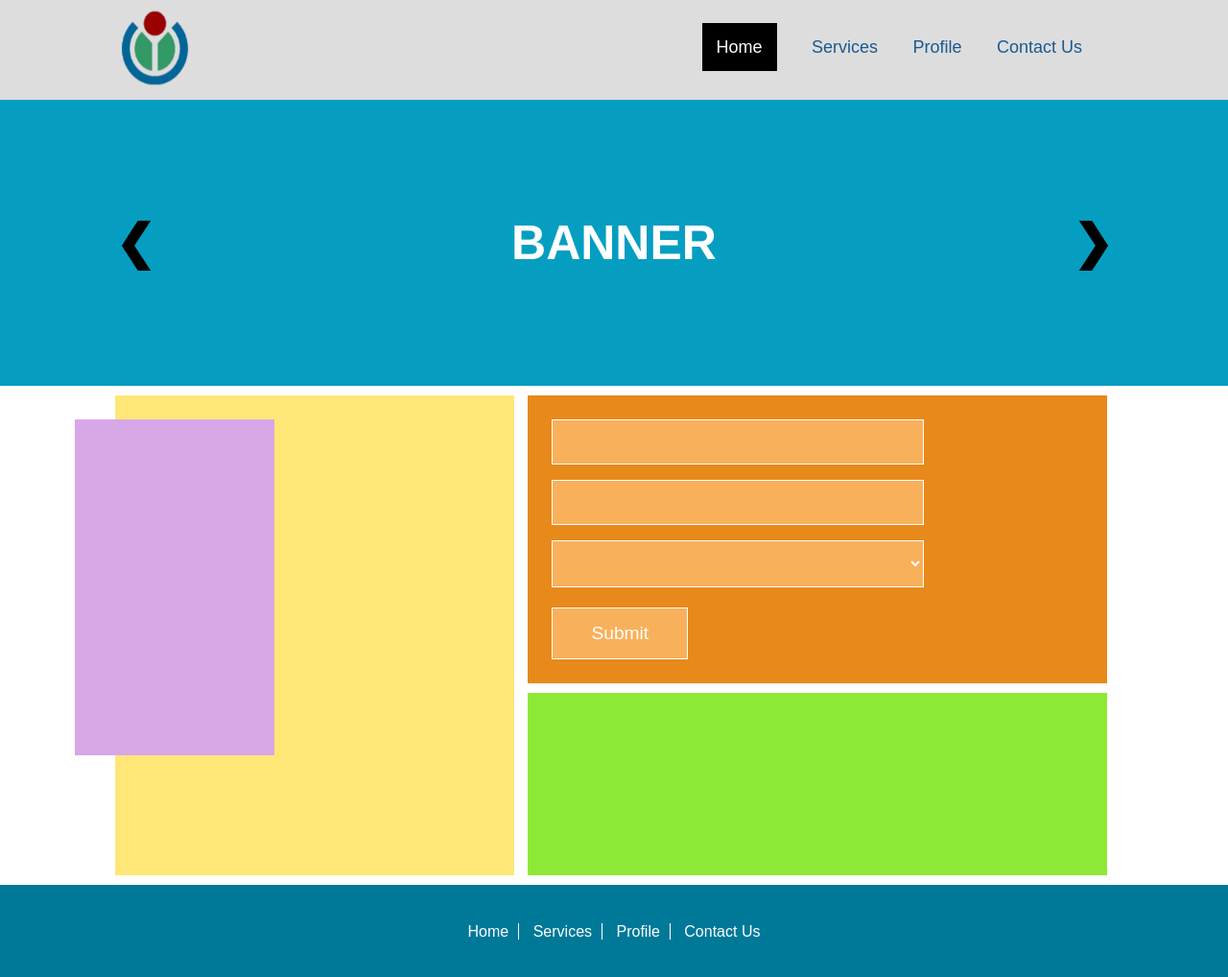
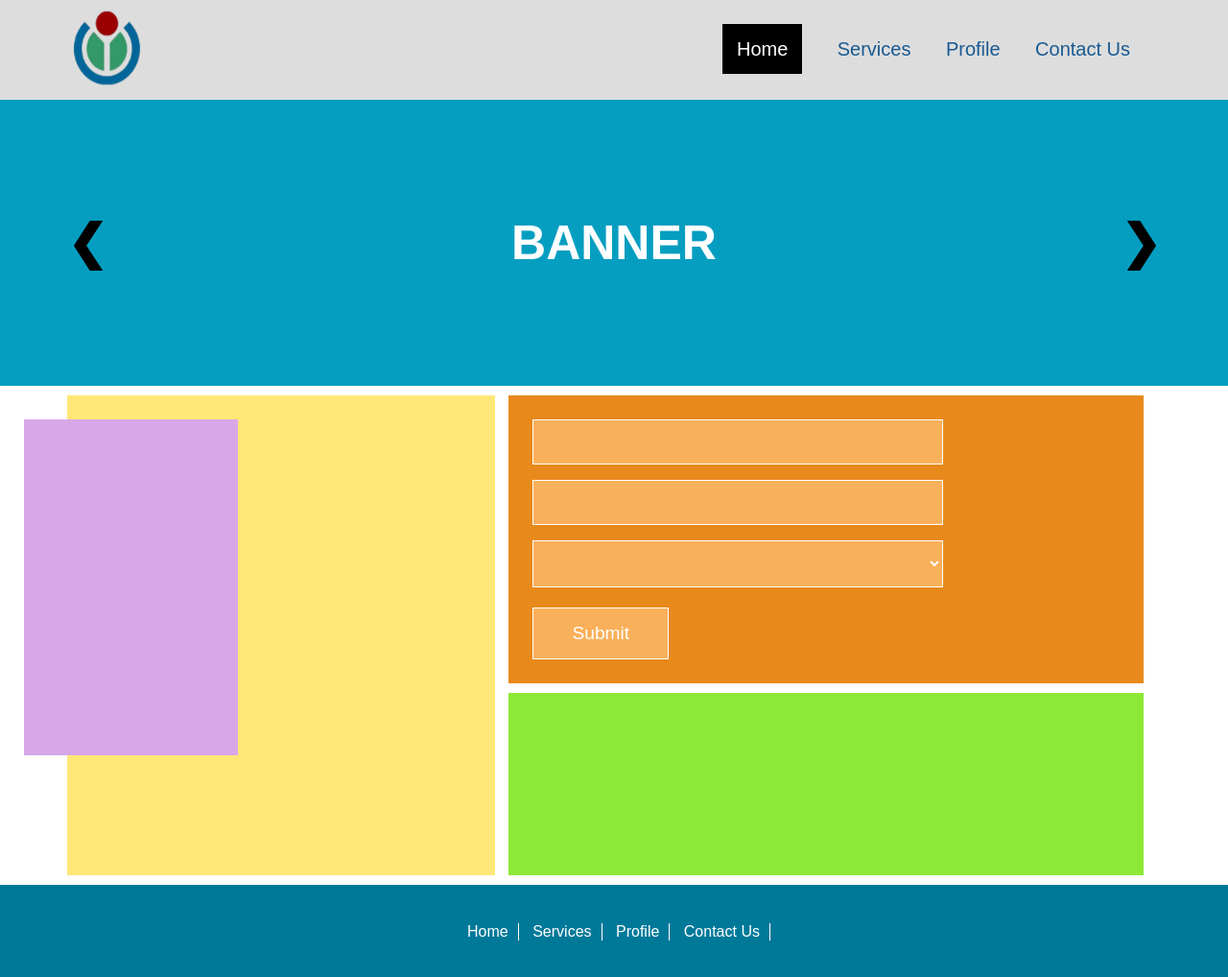
Before and after one commit to azad52786/pre-intern, a plain HTML site: page css-advance/updated-advance-assignment-1/index.html in a window 1280 px wide. Shown: the whole page at 96% size. Drawn offline with Linux system fonts and the light colour scheme.

Commit message:
Refactor HTML structure to enhance semantic organization and improve layout consistency

```diff
--- a/css-advance/updated-advance-assignment-1/index.css
+++ b/css-advance/updated-advance-assignment-1/index.css
@@ -5,9 +5,14 @@
 	font-family: Arial, sans-serif;
 }
 
+.container {
+	width: 100%;
+	margin: 0 auto;
+}
+
 .navbar {
 	display: flow-root;
-	padding: 10px 120px;
+	padding: 10px;
 	background: #ddd;
 }
 
@@ -17,15 +22,23 @@
 
 .navbar__menu {
 	float: right;
-	padding-block: 1.8rem;
+	padding-block: 30px;
+}
+
+.navbar__list {
+	list-style: none;
+}
+
+.navbar__item {
+	display: inline-block;
+	margin-right: 32px;
 }
 
 .navbar__link {
-	margin-right: 2rem;
 	text-decoration: none;
 	color: #195a92;
 	font-weight: 400;
-	font-size: large;
+	font-size: 1.25rem;
 	cursor: pointer;
 }
 
@@ -36,13 +49,12 @@
 }
 
 .banner {
-	padding-inline: 120px;
 	padding-block: 120px;
 	background: #059ec1;
 	color: white;
 	text-align: center;
 	display: flow-root;
-	font-weight: bold;
+	font-weight: 900;
 }
 
 .banner__title {
@@ -64,14 +76,14 @@
 }
 
 .layout {
-	margin: 10px 120px;
+	margin: 10px;
 }
 
 .layout__left {
 	background: #ffe777;
 	position: relative;
 	display: inline-block;
-	width: 40%;
+	width: calc(40% - 10px);
 	min-height: 500px;
 	margin-right: 10px;
 	vertical-align: top;
@@ -107,7 +119,7 @@
 	outline: none;
 	background: #f9b05a;
 	color: white;
-	margin-bottom: 1rem;
+	margin-bottom: 16px;
 	display: block;
 	border: 1px solid white;
 }
@@ -135,13 +147,51 @@
 	font-size: medium;
 }
 
+.footer__list {
+	list-style: none;
+}
+
+.footer__item {
+	display: inline-block;
+	padding: 0 10px;
+	border-right: 1px solid white;
+}
+
 .footer__link {
 	color: #fff;
-	padding: 0 10px;
-	border-right: 1px solid white;
 	text-decoration: none;
 }
 
 .footer__link:last-child {
 	border: none;
 }
+
+@media (min-width: 576px) {
+	.container {
+		max-width: 540px;
+	}
+}
+
+@media (min-width: 768px) {
+	.container {
+		max-width: 720px;
+	}
+}
+
+@media (min-width: 992px) {
+	.container {
+		max-width: 960px;
+	}
+}
+
+@media (min-width: 1200px) {
+	.container {
+		max-width: 1140px;
+	}
+}
+
+@media (min-width: 1400px) {
+	.container {
+		max-width: 1320px;
+	}
+}
--- a/css-advance/updated-advance-assignment-1/index.html
+++ b/css-advance/updated-advance-assignment-1/index.html
@@ -8,24 +8,39 @@
 	</head>
 	<body>
 		<header class="navbar">
+			<div class="container">
 				<a href="/" class="navbar__logo"
 					><img src="logo.png" alt="navbar__logo" width="80" height="80"
 				/></a>
 				<nav class="navbar__menu">
+					<ul class="navbar__list">
+						<li class="navbar__item">
 							<a class="navbar__link navbar__link--active" href="#">Home</a>
+						</li>
+						<li class="navbar__item">
 							<a class="navbar__link" href="#">Services</a>
+						</li>
+						<li class="navbar__item">
 							<a class="navbar__link" href="#">Profile</a>
+						</li>
+						<li class="navbar__item">
 							<a class="navbar__link" href="#">Contact Us</a>
+						</li>
+					</ul>
 				</nav>
+			</div>
 		</header>
 
 		<section class="banner">
+			<div class="container">
 				<span class="banner__arrow banner__arrow--left">&#10094;</span>
 				<span class="banner__arrow banner__arrow--right">&#10095;</span>
 				<h1 class="banner__title">BANNER</h1>
+			</div>
 		</section>
 
 		<main class="layout">
+			<div class="container">
 				<div class="layout__left">
 					<div class="layout__small-box"></div>
 				</div>
@@ -40,14 +55,27 @@
 					</form>
 					<div class="layout__right__highlight-box"></div>
 				</div>
+			</div>
 		</main>
 		<footer class="footer">
+			<div class="container">
 				<nav class="footer__menu">
+					<ul class="footer__list">
+						<li class="footer__item">
 							<a class="footer__link" href="#">Home</a>
+						</li>
+						<li class="footer__item">
 							<a class="footer__link" href="#">Services</a>
+						</li>
+						<li class="footer__item">
 							<a class="footer__link" href="#">Profile</a>
+						</li>
+						<li class="footer__item">
 							<a class="footer__link" href="#">Contact Us</a>
+						</li>
+					</ul>
 				</nav>
+			</div>
 		</footer>
 	</body>
 </html>
```
Lines whose indentation alone changed are shown as unchanged.
